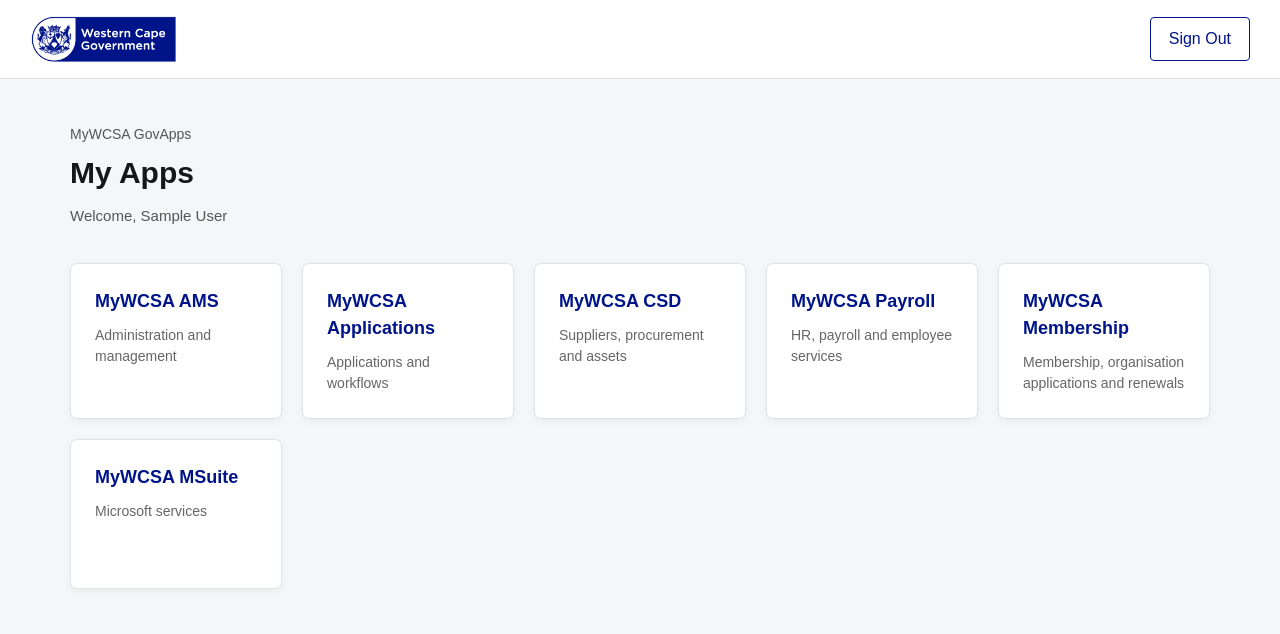
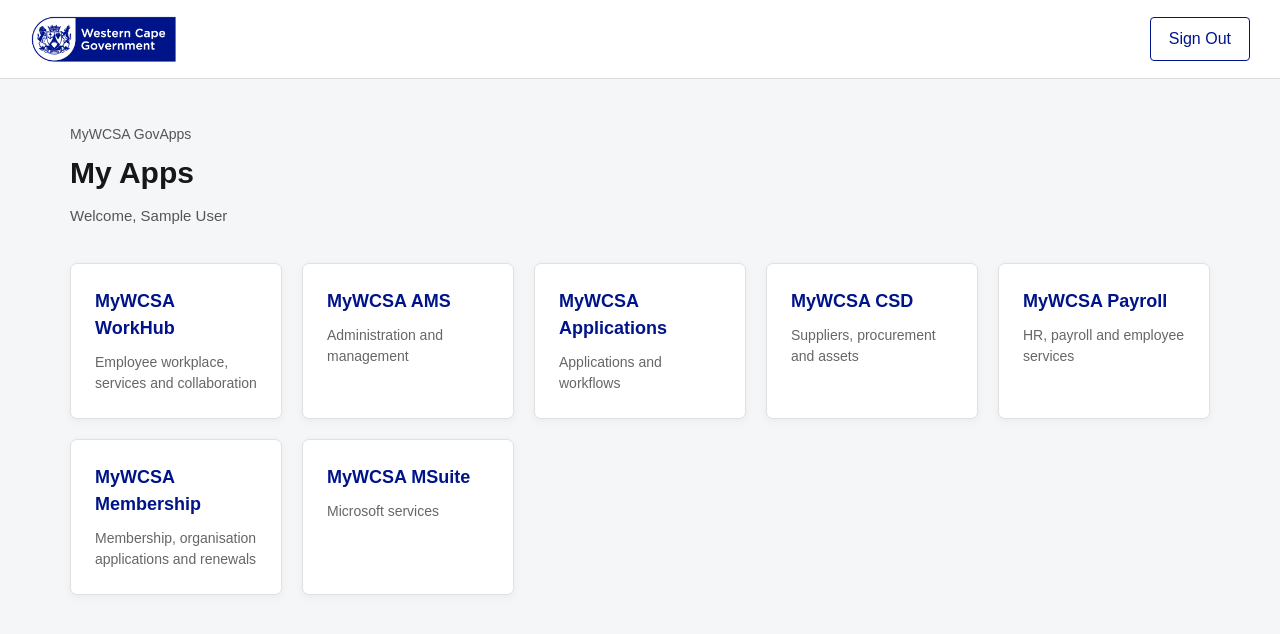
Before and after one commit to mywcsa/mywcsa_dev, a Next.js app: page /my-apps in a window 1280 px wide. Shown: the top 634 px of the page. Built offline with nearby package versions, Linux system fonts and the light colour scheme; no server answers; sample sign-in values are in the browser's storage.

Commit message:
feat(govapps): add WorkHub to authenticated app launcher

```diff
--- a/app/my-apps/page.tsx
+++ b/app/my-apps/page.tsx
@@ -18,6 +18,7 @@ export default async function MyAppsPage() {
       <h1 style={{margin:0,color:"#171717",fontSize:30,fontWeight:600}}>My Apps</h1>
       <p style={{margin:"10px 0 35px",color:"#555",fontSize:15}}>Welcome, {staffName}</p>
       <div style={{display:"grid",gridTemplateColumns:"repeat(auto-fit, minmax(210px, 1fr))",gap:20}}>
+        <AppCard title="MyWCSA WorkHub" href="/workhub" description="Employee workplace, services and collaboration" />
         <AppCard title="MyWCSA AMS" href="/apps/ams" description="Administration and management" />
         <AppCard title="MyWCSA Applications" href="/apps/applications" description="Applications and workflows" />
         <AppCard title="MyWCSA CSD" href="/apps/csd" description="Suppliers, procurement and assets" />
```
